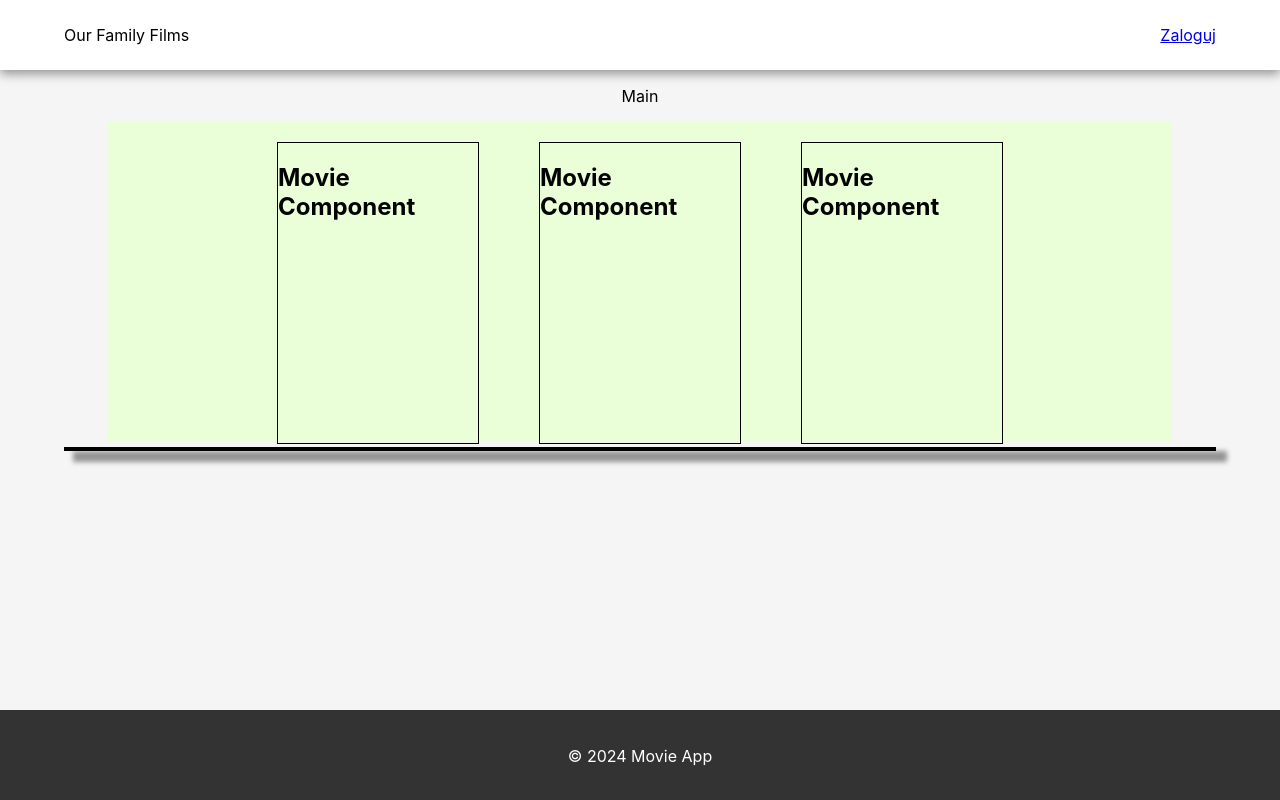
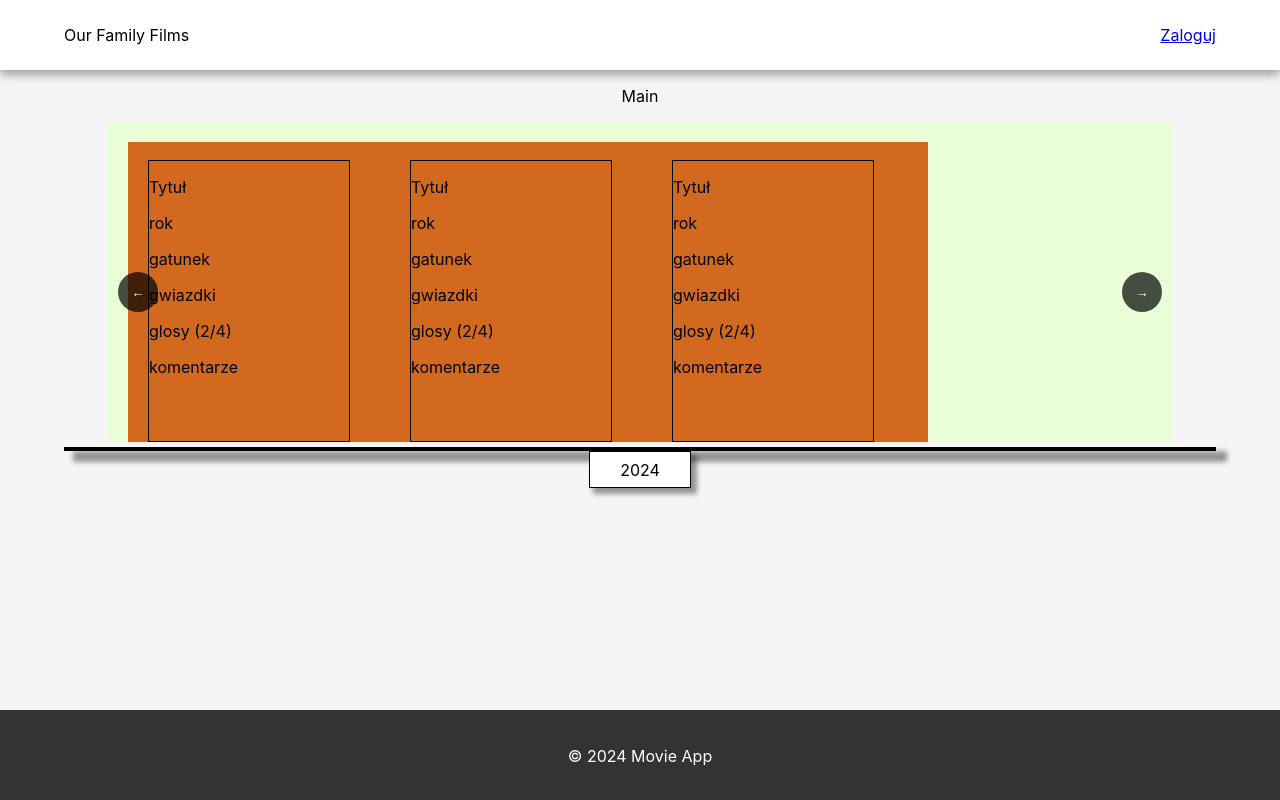
Before and after one commit to artur-IT/Our-Family-Films, a React (Vite) app: page / in a window 1280 px wide. Built offline with nearby package versions, Linux system fonts and the light colour scheme.

Commit message:
add style to components Movie

```diff
--- a/src/components/Movie/Movie.module.css
+++ b/src/components/Movie/Movie.module.css
@@ -1,9 +1,9 @@
 .movie {
-  display: flex;
-  justify-content: flex-start;
-  align-self: start;
-  width: 200px;
-  height: 300px;
-  margin: 0 30px;
+  /* display: flex; */
+  /* justify-content: flex-start;
+  align-self: start; */
+  min-width: 200px;
+  height: 280px;
+  margin: 0 20px;
   border: 1px solid #000;
 }
--- a/src/components/Movie/Movie.tsx
+++ b/src/components/Movie/Movie.tsx
@@ -3,7 +3,17 @@ import style from "./Movie.module.css";
 export const Movie = () => {
   return (
     <div className={style.movie}>
-      <h2>Movie Component</h2>
+      <div className="movie_description">
+        <p>Tytuł</p>
+        <p>rok</p>
+        <p>gatunek</p>
+
+        <div className="rating">
+          <p>gwiazdki</p>
+          <span>glosy (2/4)</span>
+          <p className="comments">komentarze</p>
+        </div>
+      </div>
     </div>
   );
 };
--- a/src/components/Shelf/Shelf.module.css
+++ b/src/components/Shelf/Shelf.module.css
@@ -1,14 +1,66 @@
 .shelf {
   position: relative;
   display: flex;
-  justify-content: center;
+  /* justify-content: center; */
   align-items: center;
   width: 80%;
+
   height: 300px;
   background-color: #eaffd7;
   padding: 20px 20px 0 20px;
   border: none;
 }
+
+/* start Movie Container */
+.shelf_movie_container {
+  align-items: flex-end;
+  width: 100vw;
+  max-width: 800px;
+  height: 100%;
+  display: flex;
+  justify-content: flex-start;
+  background-color: chocolate;
+  gap: 20px;
+  overflow-x: auto;
+  scroll-behavior: smooth;
+  /* Ukrywa scrollbar w Firefox */
+  scrollbar-width: none;
+  /* Ukrywa scrollbar w IE */
+  -ms-overflow-style: none;
+}
+/* Ukrywa scrollbar w Chrome, Safari, Edge */
+&::-webkit-scrollbar {
+  display: none;
+}
+
+.scroll_button {
+  position: absolute;
+  z-index: 1;
+  height: 40px;
+  width: 40px;
+  border-radius: 50%;
+  background-color: rgba(0, 0, 0, 0.7);
+  color: white;
+  border: none;
+  cursor: pointer;
+  display: flex;
+  align-items: center;
+  justify-content: center;
+  transition: background-color 0.3s;
+}
+
+.scroll_button:hover {
+  background-color: rgba(0, 0, 0, 0.9);
+}
+
+.scroll_left {
+  left: 10px;
+}
+
+.scroll_right {
+  right: 10px;
+}
+/* end style Movie Container */
 
 .shelf_bottom {
   border-bottom: 4px solid #000;
@@ -16,3 +68,14 @@
   height: 5px;
   box-shadow: 10px 10px 5px 1px rgba(0, 0, 0, 0.4);
 }
+
+.year {
+  display: flex;
+  justify-content: center;
+  align-items: center;
+  width: 100px;
+  height: 35px;
+  border: 1px solid #000;
+  background-color: #fff;
+  box-shadow: 5px 5px 5px 1px rgba(0, 0, 0, 0.4);
+}
--- a/src/components/Shelf/Shelf.tsx
+++ b/src/components/Shelf/Shelf.tsx
@@ -1,16 +1,40 @@
 import { Movie } from "../Movie/Movie";
 import style from "./Shelf.module.css";
+import { useRef } from "react";
 
 export const Shelf = () => {
+  const containerRef = useRef<HTMLDivElement>(null);
+
+  const scroll = (direction: "left" | "right") => {
+    if (containerRef.current) {
+      const scrollAmount = 300; // możesz dostosować wartość
+      containerRef.current.scrollBy({
+        left: direction === "left" ? -scrollAmount : scrollAmount,
+        behavior: "smooth",
+      });
+    }
+  };
+
   return (
     <>
       <div className={style.shelf}>
-        {/* <h2>Shelf</h2> */}
-        <Movie />
-        <Movie />
-        <Movie />
+        <button className={`${style.scroll_button} ${style.scroll_left}`} onClick={() => scroll("left")}>
+          ←
+        </button>
+
+        <div className={style.shelf_movie_container} ref={containerRef}>
+          <Movie />
+          <Movie />
+          <Movie />
+          <Movie />
+        </div>
+
+        <button className={`${style.scroll_button} ${style.scroll_right}`} onClick={() => scroll("right")}>
+          →
+        </button>
       </div>
       <div className={style.shelf_bottom}></div>
+      <div className={style.year}>2024</div>
     </>
   );
 };
```
Also changed, not shown: 1 other file (tests, documents, lock files or other folders).
